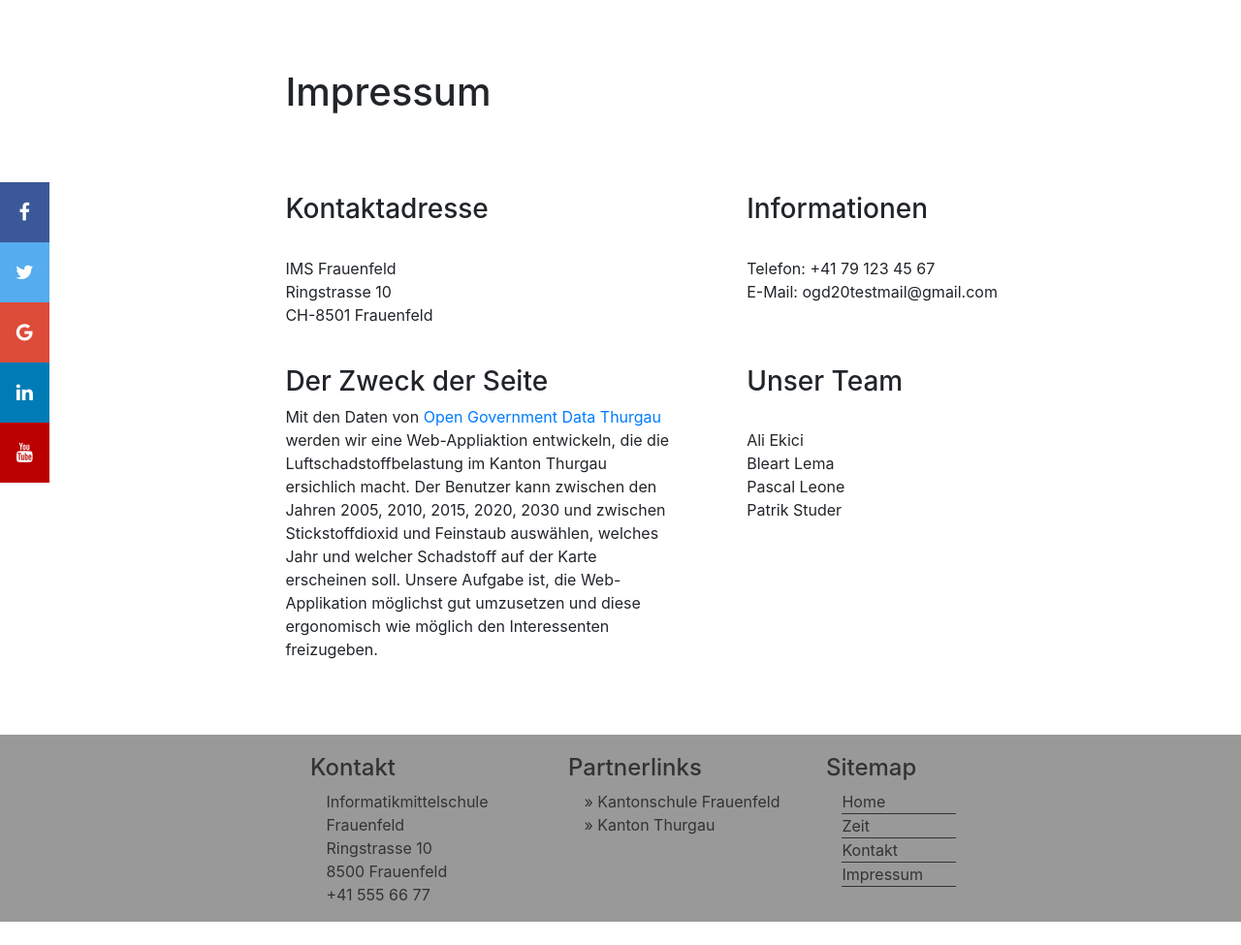
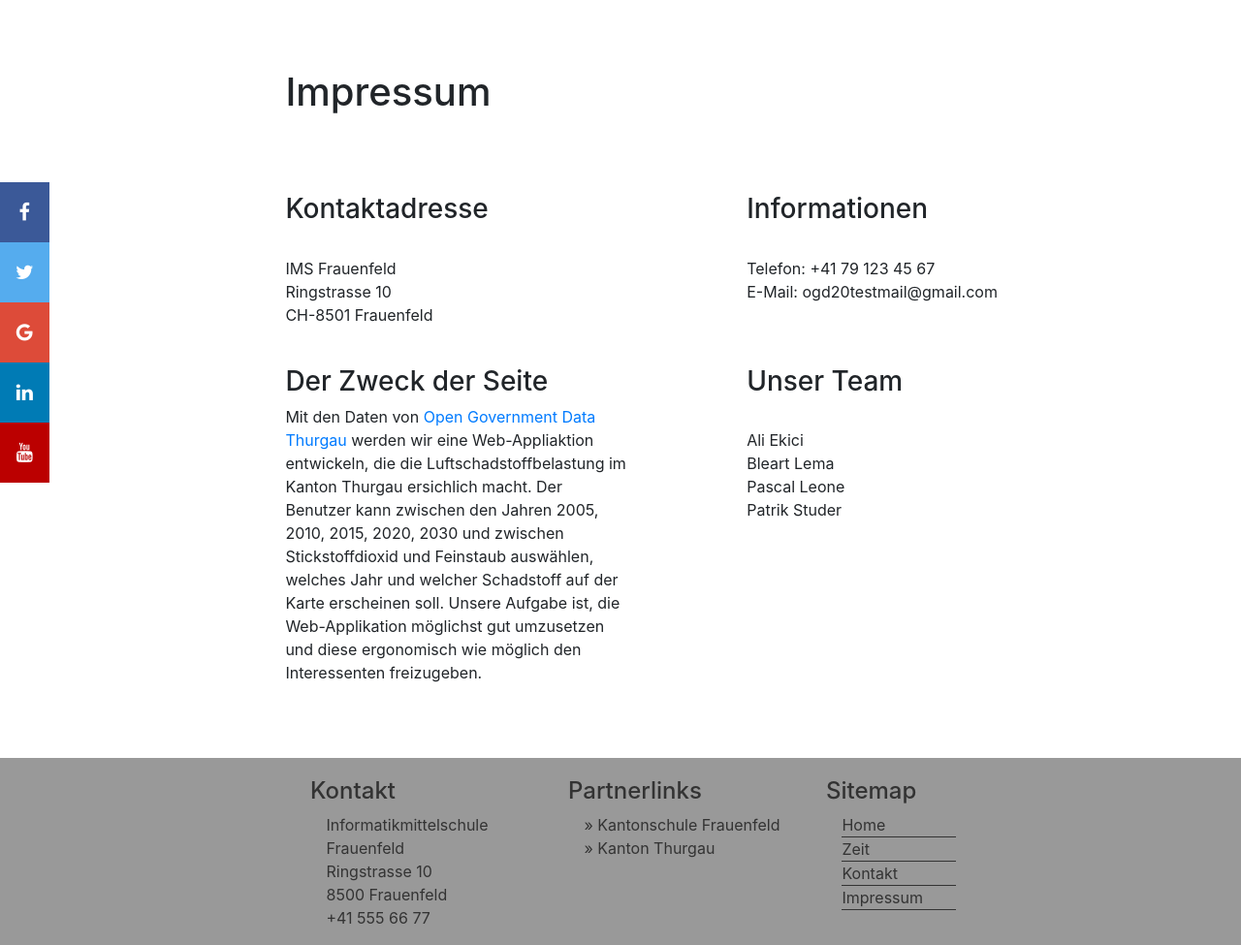
Before and after one commit to Patelik88/OGD-2.0, a PHP site: page /impressum.php in a window 1280 px wide. Shown: the part 57-1032 px from the top of the page at 97% size. Before the commit the page ends 1008 px from the top, so only its background shows below. Run offline with PHP 8.4, Linux system fonts and the light colour scheme.

Commit message:
tried to fix some things

```diff
--- a/css/links.css
+++ b/css/links.css
@@ -47,20 +47,20 @@
     color: white;
 }
 
-div.container {
+.container {
     width: 60%;
     margin-top: auto;
     margin-left: auto;
     height: 100%;
 }
 
-div.containeri {
+.containeri {
     width: 80%;
     margin-top: auto;
     margin-left: auto;
 
 }
 
-div.text {
-    width: 400px;
+.text {
+    width: 80%;
 }
```
